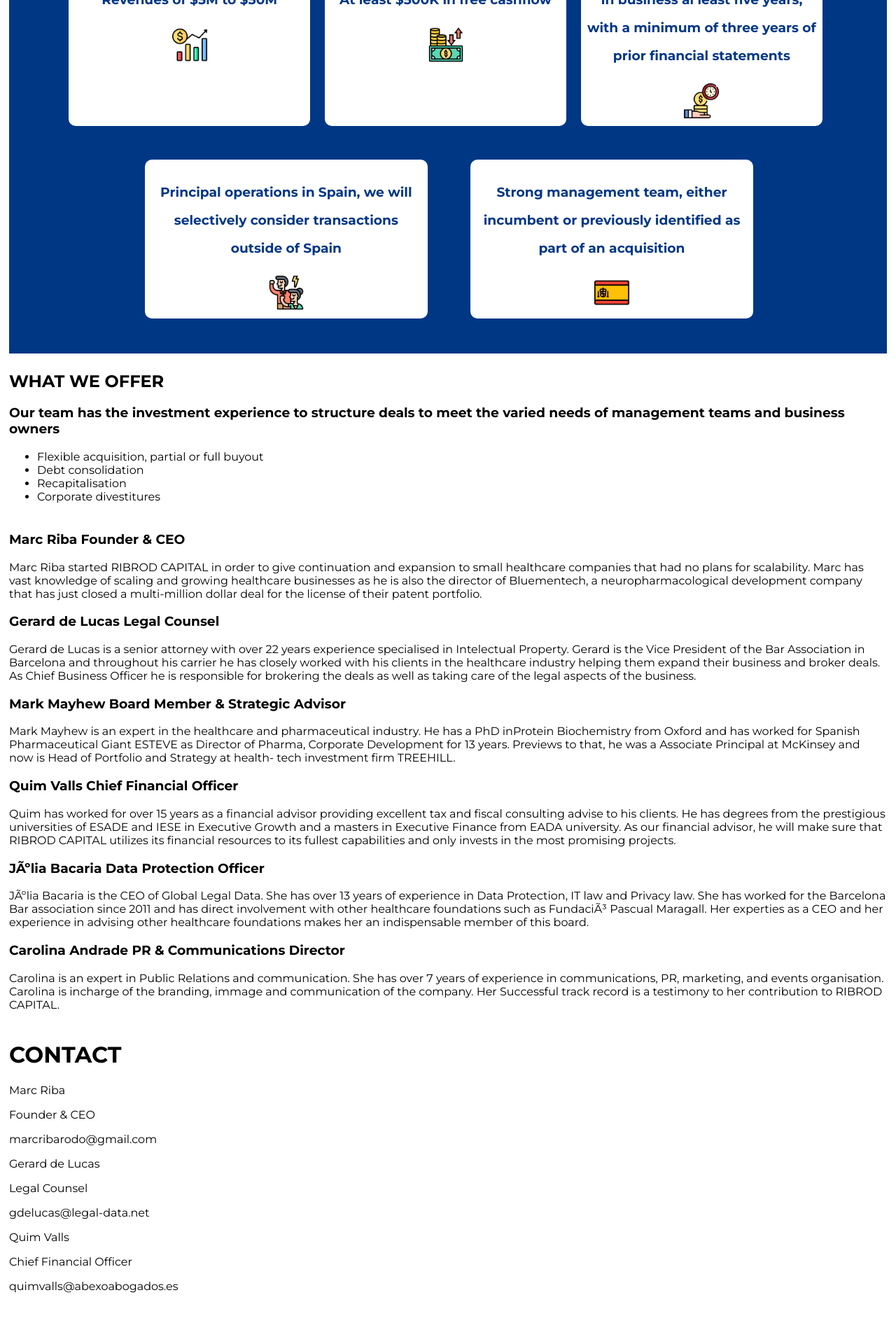
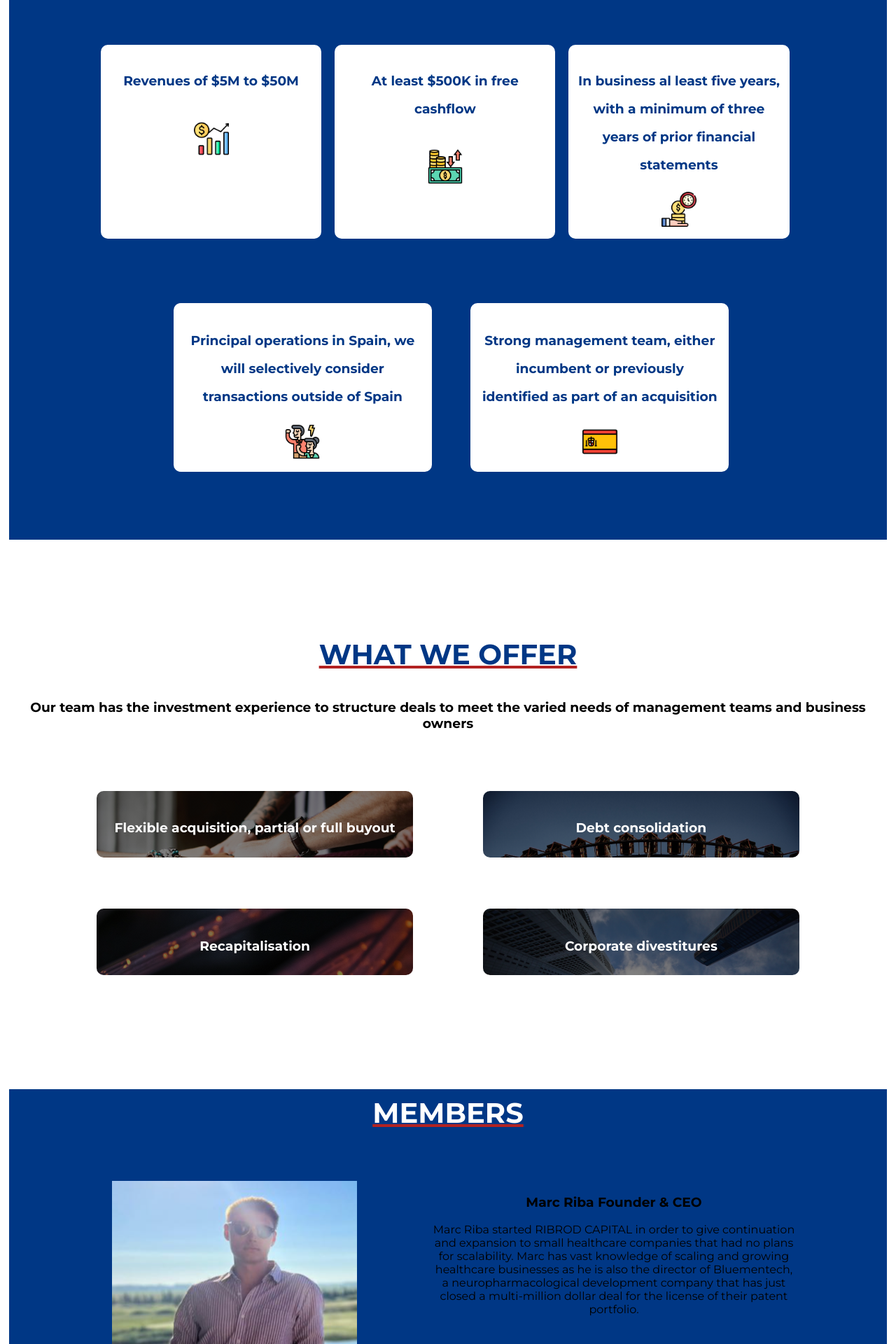
Before and after one commit to cescjunior24/RibrodCapital, a PHP site: page / in a window 1280 px wide. Shown: the part 1000-2920 px from the top of the page at 70% size. Before the commit the page ends 2847 px from the top, so only its background shows below. Run offline with PHP 8.4, Linux system fonts and the light colour scheme.

Commit message:
Subida archivos hace tiempo que no subo nada

```diff
--- a/index.html
+++ b/index.html
@@ -44,10 +44,12 @@
           <div class="look-for-ideas-1">
             <div id="look-for-ideas-1-1-2">
               <h3>Revenues of $5M to $50M</h3>
+              <br>
               <img class="img-look-for" src="revenue.png" alt="">
             </div>
             <div id="look-for-ideas-1-1-2">
               <h3>At least $500K in free cashflow</h3>
+              <br>
               <img class="img-look-for" src="cash-flow.png" alt="">
             </div>
             <div id="look-for-ideas-1-3">
@@ -65,29 +67,38 @@
               <img class="img-look-for" src="spain.png" alt="">
             </div>
           </div>
-
-
         </div>
       </section>
       <section id="section-what-we-offer">
-        <div>
         <h1>WHAT WE OFFER</h1>
         <h3>Our team has the investment experience to structure deals to meet the varied needs of management teams and business owners</h3>
-          <ul>
-            <li>Flexible acquisition, partial or full buyout</li>
-            <li>Debt consolidation</li>
-            <li>Recapitalisation</li>
-            <li>Corporate divestitures</li>
-          </ul>
+        <div class="container-section-what-we-offer">
+          <div class="what-we-offer-background1">
+            <h3>Flexible acquisition, partial or full buyout</h3>
+          </div>
+          <div class="what-we-offer-background2">
+            <h3>Debt consolidation</h3>
+          </div>
+          <div class="what-we-offer-background3">
+              <h3>Recapitalisation</h3>
+          </div>
+          <div class="what-we-offer-background4">
+            <h3>Corporate divestitures</h3>
+          </div>
         </div>
       </section>
-      <section>
+      <section id="section-our-team">
+        <h1>MEMBERS</h1>
+        <div class="container-members">
             <div>
+              <img class="member-img"src="marc.png" alt="">
+            </div>
             <div>
               <h3>Marc Riba Founder & CEO</h3>
               <p>Marc Riba started RIBROD CAPITAL in order to give continuation and expansion to small healthcare companies that had no plans for scalability.
                 Marc has vast knowledge of scaling and growing healthcare businesses as he is also the director of Bluementech, a neuropharmacological development company that has just closed
                 a multi-million dollar deal for the license of their patent portfolio.</p>
+            </div>
           </div>
           <div>
             <h3>Gerard de Lucas Legal Counsel</h3>
@@ -95,13 +106,13 @@
               Gerard is the Vice President of the Bar Association in Barcelona and throughout his carrier he has closely worked with his clients in the healthcare industry helping them expand their business and broker deals.
               As Chief Business Officer he is responsible for brokering the deals as well as taking care of the legal aspects of the business.</p>
           </div>
-          <div>
+          <div >
             <h3>Mark Mayhew Board Member & Strategic Advisor</h3>
             <p>Mark Mayhew is an expert in the healthcare and pharmaceutical industry. He has a PhD inProtein Biochemistry from Oxford and has worked for Spanish Pharmaceutical Giant ESTEVE as Director of Pharma, Corporate Development for 13 years.
               Previews to that, he was a Associate Principal at McKinsey and now is Head of Portfolio and Strategy at health- tech investment firm TREEHILL.</p>
           </div>
         </div>
-        <div>
+        <div class="container-members">
           <div>
             <h3>Quim Valls Chief Financial Officer</h3>
             <p>Quim has worked for over 15 years as a financial advisor providing excellent tax and fiscal consulting advise to his clients.
@@ -120,7 +131,7 @@
           </div>
         </div>
       </section>
-      <footer>
+      <footer id="section-contact">
         <h1>CONTACT</h1>
         <div>
           <p>Marc Riba</p>
--- a/styles/styles.css
+++ b/styles/styles.css
@@ -78,6 +78,7 @@
         margin-left: 10%;
         margin-right: 10%;
         margin-top: 5%;
+        margin-bottom: 5%;
         display: grid;
         grid-template-columns: 50% 50%;
     }
@@ -102,7 +103,8 @@
     }
 
     #section-look-for div{
-        padding:2%
+        padding:4%;
+
     }
 
 
@@ -162,4 +164,103 @@
         color: #003785 !important;
     }
 
+    #section-what-we-offer{
+        margin-top: 10%;
+        margin-bottom: 13%;
+        background-color: white;
+        scroll-margin: 100px;
+        height: 100%;
+        width: 100%;
+    }
+
+    #section-what-we-offer h1{
+        text-align: center;
+        font-size: 40px;
+        margin-bottom: 5%;
+        text-decoration: underline #B22222;
+        line-height: 2px;
+        color: #003785;
+    }
+
+    #section-what-we-offer h3{
+        text-align: center;
+        margin-bottom: 2%;
+    }
+
+    .container-section-what-we-offer{
+        display: grid;
+        grid-template-columns: 45% 45%;
+        grid-gap: 10%;
+        margin-right: 10%;
+        margin-top:5%;
+        margin-left: 10%;
+        align-items: center;
+    }
+    .container-section-what-we-offer div{
+        margin-top: 5%;
+        margin-bottom: 5%;
+
+    }
+    .container-section-what-we-offer h3{
+        color: white;
+    }
+
+    .what-we-offer-background1{
+        background-image: linear-gradient(rgba(0, 0, 0, 0.5), rgba(0, 0, 0, 0.5)),  url("../people-ge1c2c8e33_1280.jpg");
+        border-radius: 10px;
+        background-size: cover;
+        padding: 5%;
+    }
+
+    .what-we-offer-background2{
+        background-image: linear-gradient(rgba(0, 0, 0, 0.5), rgba(0, 0, 0, 0.5)),  url("../berlin-g901ae1d06_1280.jpg");
+        border-radius: 10px;
+        background-size: cover;
+        padding: 5%;
+    }
+    .what-we-offer-background3{
+        background-image: linear-gradient(rgba(0, 0, 0, 0.5), rgba(0, 0, 0, 0.5)),  url("../fiber-g760b49bf7_1280.jpg");
+        border-radius: 10px;
+        background-size: cover;
+        padding: 5%;
+    }
+    .what-we-offer-background4{
+        background-image: linear-gradient(rgba(0, 0, 0, 0.5), rgba(0, 0, 0, 0.5)),  url("../skyscrapers-g812518bec_1920.jpg");
+        border-radius: 10px;
+        background-size: cover;
+        padding: 5%;
+    }
+
+    #section-our-team{
+        background-color: #003785;
+        text-align: center;
+        scroll-margin: 100px;
+        height: 100%;
+        width: 100%;
+    }
+
+    #section-our-team h1{
+        text-align: center;
+        font-size: 40px;
+        text-decoration: underline #B22222;
+        line-height: 2px;
+        color: white;
+    }
+
+    .container-members{
+        display: grid;
+        grid-template-columns: 46% 46%;
+        grid-gap: 2%;
+        padding: 5%;
+    }
+
+    .container-members img{
+        width: 350px;
+        height: 450px;
+    }
+
+
+
+
+
 }
```
Also changed, not shown: berlin-g901ae1d06_1280.jpg (added), fiber-g760b49bf7_1280.jpg (added), marc.png (added), people-ge1c2c8e33_1280.jpg (added), skyscrapers-g812518bec_1920.jpg (added). Lines whose indentation alone changed are shown as unchanged.
